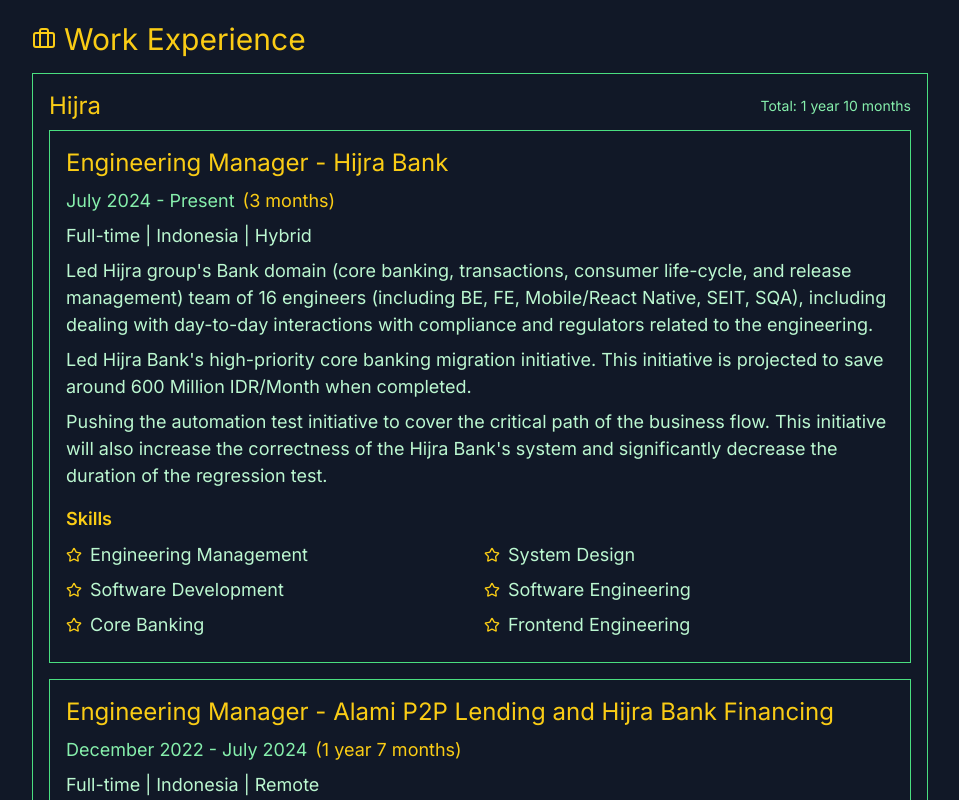
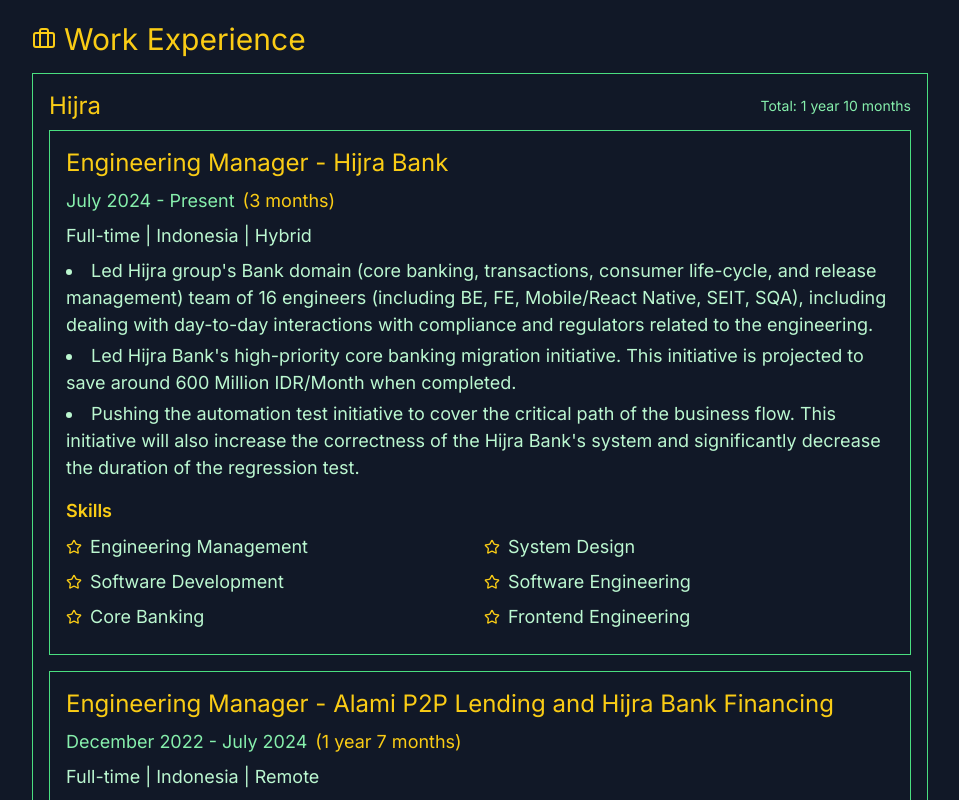
Before and after one commit to wahidyankf/wahidyankf-web, a Next.js app: page /cv in a window 1280 px wide. Shown: the part 820-1620 px from the top of the page, without its empty margins (160-1119 px from the left). Built offline with nearby package versions, Linux system fonts and the light colour scheme.

Commit message:
pull data to its own file

```diff
--- a/src/app/cv/page.tsx
+++ b/src/app/cv/page.tsx
@@ -123,11 +123,21 @@ const CVEntryComponent = ({
         )}
       </p>
     )}
-    {entry.details.map((detail, index) => (
-      <p key={index} className="mb-2 text-green-200">
-        {highlightText(detail, searchTerm)}
-      </p>
-    ))}
+    {entry.type === "work" ? (
+      <ul className="list-disc list-inside mb-2 text-green-200">
+        {entry.details.map((detail, index) => (
+          <li key={index} className="mb-1">
+            {highlightText(detail, searchTerm)}
+          </li>
+        ))}
+      </ul>
+    ) : (
+      entry.details.map((detail, index) => (
+        <p key={index} className="mb-2 text-green-200">
+          {highlightText(detail, searchTerm)}
+        </p>
+      ))
+    )}
     {entry.skills && (
       <>
         <h4 className="text-lg font-semibold mb-2 text-yellow-400 mt-4">
```
